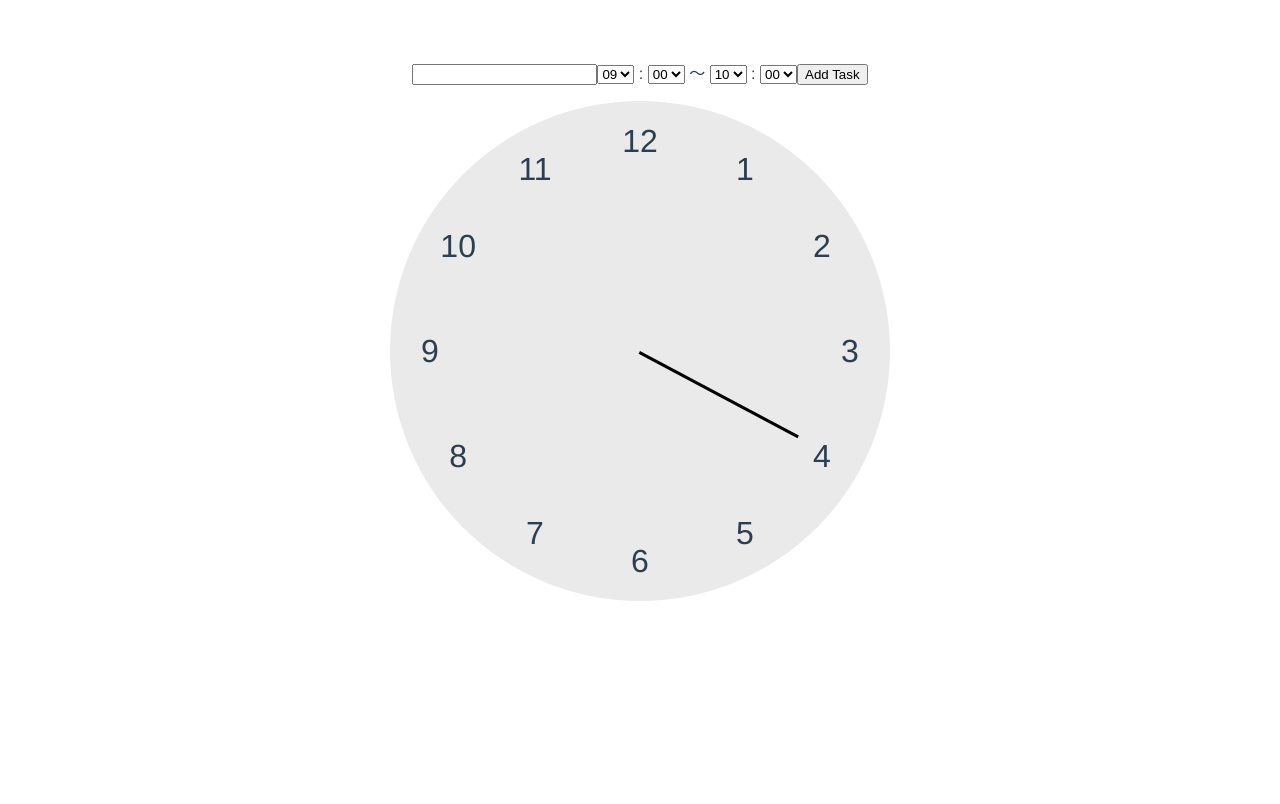
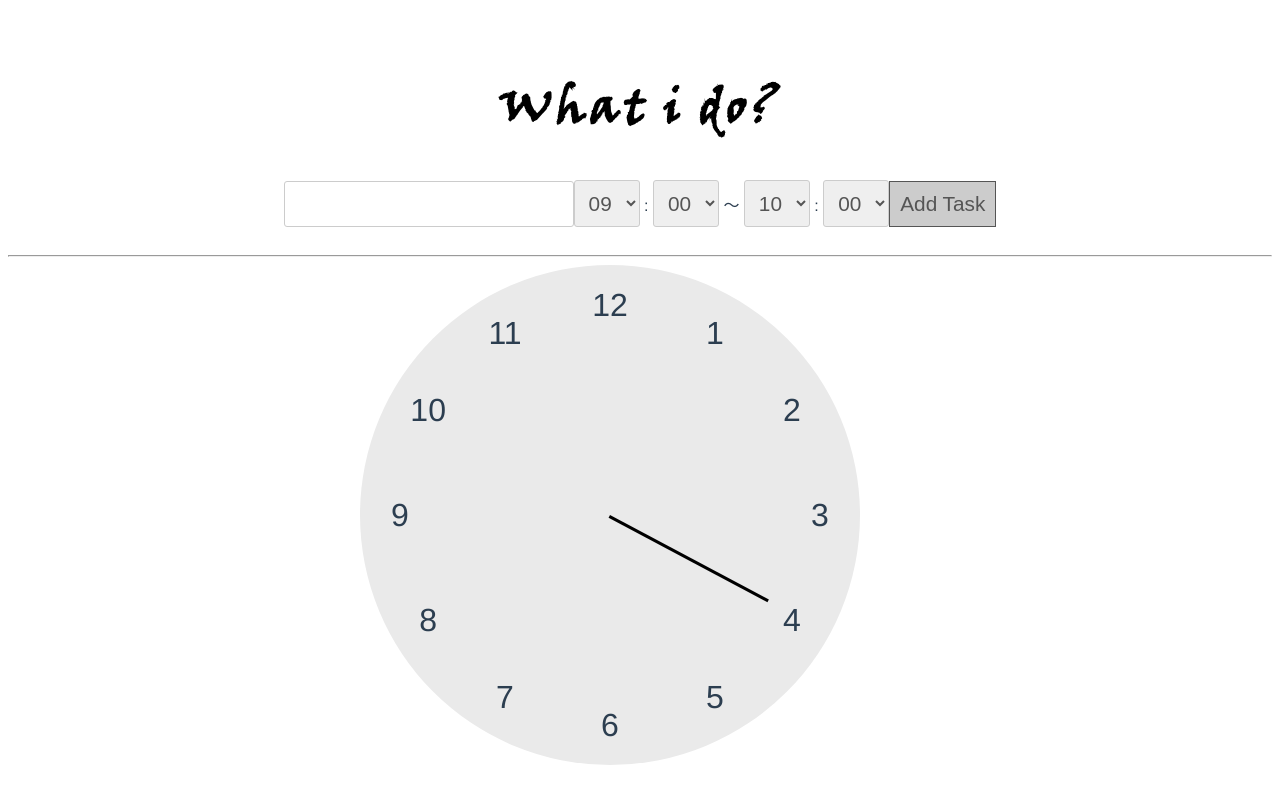
Before and after one commit to DaikiNakamura/whatido, a Vue app: page / in a window 1280 px wide. Shown: the top 804 px of the page. Built offline with nearby package versions, Linux system fonts and the light colour scheme.

Commit message:
change design

```diff
--- a/src/App.vue
+++ b/src/App.vue
@@ -1,10 +1,22 @@
 <template>
   <div id="app">
-    <InputTask @set="addTask"/>
-    <TaskList v-bind:tasks="tasks" />
-    <Clock />
-    <div class="visualTaskArea">
-      <VisualTask v-bind:tasks="tasks" class="visualTask"/>
+    <header>
+      <img src="./assets/logo.png"/>
+      <InputTask @set="addTask"/>
+      <hr />
+    </header>
+    <div class="contents">
+      <div class="leftArea content">
+        <div class="visualTaskArea">
+          <Clock />
+          <VisualTask v-bind:tasks="tasks" class="visualTask"/>
+        </div>
+      </div>
+      <div class="rightArea content">
+        <div class="taskDetailArea">
+          <TaskList v-bind:tasks="tasks" />
+        </div>
+      </div>
     </div>
   </div>
 </template>
@@ -47,8 +59,19 @@ export default {
 }
 .visualTaskArea {
   position: relative;
-  top: -500px;
   width: 500px;
   margin: 0 auto;
 }
+.visualTask {
+  position: absolute;
+  top: 0px;
+  left: 0px;
+}
+.contents .content{
+  display: inline-block;
+}
+.rightArea {
+  margin-left: 20px;
+  vertical-align: top;
+}
 </style>
--- a/src/components/Clock.vue
+++ b/src/components/Clock.vue
@@ -39,6 +39,7 @@
     transform-origin: left top;
     transform: rotate(40deg);
     animation: tick 43200s infinite linear;
+    z-index: 9999;
   }
 
   .clock span {
--- a/src/components/InputTask.vue
+++ b/src/components/InputTask.vue
@@ -1,23 +1,25 @@
 <template>
   <div id="inputForm">
     <p class="error">{{ errorMessage }}</p>
-    <input type="text" v-model="taskName"/>
-    <select v-model="fromHour">
+    <input class="input" type="text" v-model="taskName"/>
+    <select class="input" v-model="fromHour">
       <option v-for="n in 12">{{ ('0' + n).slice(-2) }}</option>
     </select>
     :
-    <select v-model="fromMinute">
-      <option v-for="n in 60">{{ ('0' + (n - 1)).slice(-2) }}</option>
+    <select class="input" v-model="fromMinute">
+      <option>00</option>
+      <option>30</option>
     </select>
     ～
-    <select v-model="toHour">
+    <select class="input" v-model="toHour">
       <option v-for="n in 12">{{ ('0' + n).slice(-2) }}</option>
     </select>
     :
-    <select v-model="toMinute">
-      <option v-for="n in 60">{{ ('0' + (n - 1)).slice(-2) }}</option>
+    <select class="input" v-model="toMinute">
+      <option>00</option>
+      <option>30</option>
     </select>
-    <button v-on:click="addTask">Add Task</button>
+    <button class="button" v-on:click="addTask">Add Task</button>
   </div>
 </template>
 
@@ -36,10 +38,6 @@
     },
     methods: {
       addTask: function () {
-        let valid = this.isInRange(this.fromHour, this.fromMinute, this.toHour, this.toMinute)
-        if (!valid) {
-          return
-        }
         let from = this.fromHour + this.fromMinute
         let to = this.toHour + this.toMinute
         let color = '#' + Math.floor(Math.random() * 16777215).toString(16)
@@ -50,17 +48,6 @@
           color: color
         })
         this.taskName = ''
-      },
-      isInRange: function (fromHour, fromMinute, toHour, toMinute) {
-        let fromTotalMinute = parseInt(fromHour) * 60 + parseInt(fromMinute)
-        let toTotalMinute = parseInt(toHour) * 60 + parseInt(toMinute)
-        if (toTotalMinute - fromTotalMinute > 90) {
-          this.errorMessage = '人間の集中力は90分しか持たないぜ・・・タスク分割してみよう！'
-          return false
-        } else {
-          this.errorMessage = ''
-        }
-        return true
       }
     }
   }
@@ -68,8 +55,32 @@
 
 
 <style>
-.error {
-  color: #F00;
-  font-weight: bold;
-}
+  .input {
+    padding: 10px;
+    font-size: 1.3em;
+    font-family: Arial, sans-serif;
+    color: #555;
+    border: solid 1px #CCC;
+    margin: 0 0 20px;
+    -webkit-border-radius: 3px;
+    -moz-border-radius: 3px;
+    border-radius: 3px;
+  }
+
+  .input:focus {
+    border: solid 1px #EEA34A;
+  }
+
+  .button {
+    padding: 10px;
+    font-size: 1.3em;
+    font-family: Arial, sans-serif;
+    color: #555;
+    border: solid 1px #555;
+    background-color: #CCC;
+  }
+  .button:hover {
+    background-color: #555;
+    color: #FFF;
+  }
 </style>
--- a/src/components/TaskList.vue
+++ b/src/components/TaskList.vue
@@ -3,7 +3,7 @@
     <ul>
       <li v-for="(task, index) in tasks">
         {{ task.taskName }}　({{ formatTaskTime(task.from) }} ～ {{ formatTaskTime(task.to) }})
-        <button v-on:click="deleteTask(index)" class="deleteButton" :style="{ backgroundColor: task.color }">やめる</button>
+        <button v-on:click="deleteTask(index)" class="deleteButton" :style="{ backgroundColor: task.color }">DELETE</button>
       </li>
     </ul>
   </div>
--- a/src/components/VisualTask.vue
+++ b/src/components/VisualTask.vue
@@ -10,7 +10,7 @@
     props: ['tasks'],
     data: function () {
       return {
-        radius: 180, // 半径
+        radius: 150, // 半径
         center: {
           x: 0,
           y: 0
@@ -47,7 +47,6 @@
         let startAngle = (startHour * 30 - 90) + (30 / 60 * startMinutes)
         let sr = startAngle * Math.PI / 180
         startHour = startHour > parseInt(task.to.substr(0, 2)) ? parseInt(task.to.substr(0, 2)) + 12 : parseInt(task.to.substr(0, 2))
-        console.log(startHour)
         startMinutes = parseInt(task.to.substr(2))
         let endAngle = (startHour * 30 - 90) + (30 / 60 * startMinutes)
         let er = endAngle * Math.PI / 180
@@ -59,18 +58,3 @@
     }
   }
 </script>
-
-<style scoped>
-
-  .baseArea {
-    position: absolute;
-  }
-
-  /*.taskObj {*/
-    /*fill: #00F;*/
-  /*}*/
-  /*.taskObj:nth-child(2n) {*/
-    /*fill: #F00;*/
-  /*}*/
-
-</style>
```
Also changed, not shown: src/assets/logo.png.
